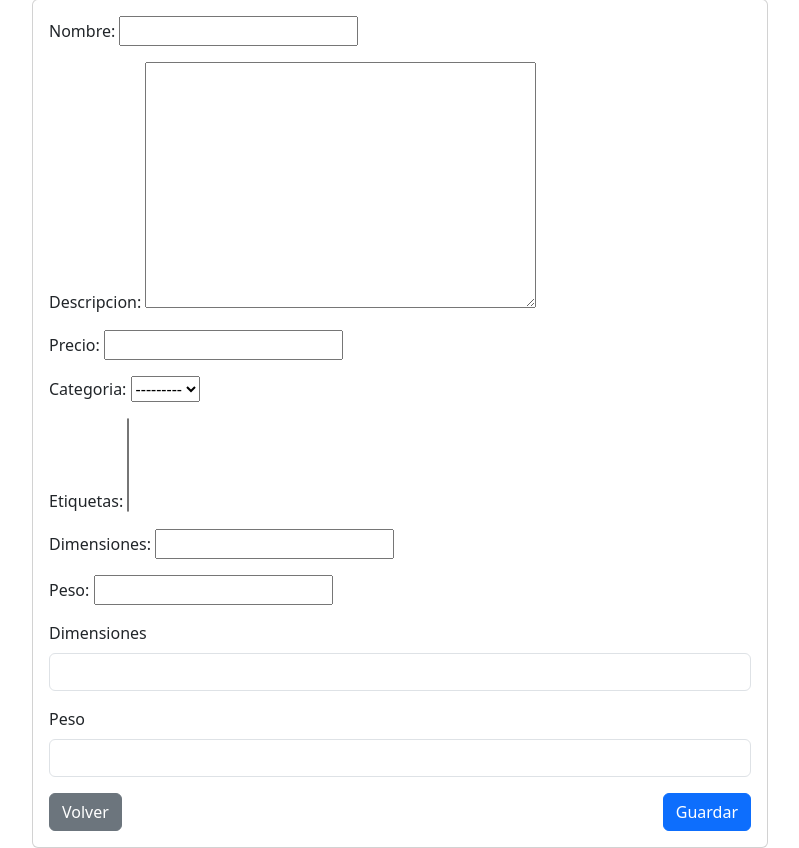
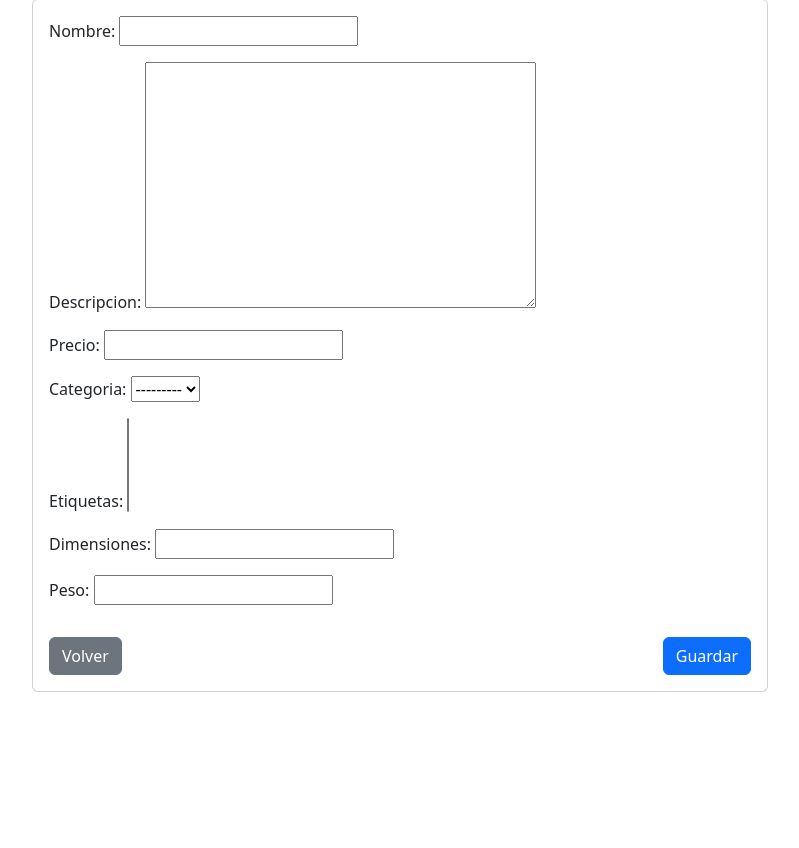
Before and after one commit to pedro-donoso/GestionProductos-django, a Django app: page /productos/crear/ in a window 1280 px wide. Shown: the part 143-991 px from the top of the page, without its empty margins (240-1039 px from the left). After the commit the page ends 835 px from the top, so only its background shows below. Run offline with Django 5.2, Linux system fonts and the light colour scheme; the visitor is signed in with stand-in values (Sample User, id 1); data that the repository does not hold is empty.

Commit message:
diseño solicitado crear

```diff
--- a/templates/productos/crear.html
+++ b/templates/productos/crear.html
@@ -11,20 +11,12 @@
       {% csrf_token %}
       {{ form.as_p }}
 
-      <div class="mb-3">
-        <label for="id_dimensiones" class="form-label">Dimensiones</label>
-        <input type="text" name="dimensiones" id="id_dimensiones" class="form-control">
-      </div>
-      <div class="mb-3">
-        <label for="id_peso" class="form-label">Peso</label>
-        <input type="number" step="0.01" name="peso" id="id_peso" class="form-control">
-      </div>
-
-      <div class="d-flex justify-content-between">
+      <div class="d-flex justify-content-between mt-3">
         <a href="{% url 'lista_productos' %}" class="btn btn-secondary">Volver</a>
         <button type="submit" class="btn btn-primary">Guardar</button>
       </div>
     </form>
+
   </div>
 </div>
 {% endblock %}
```
